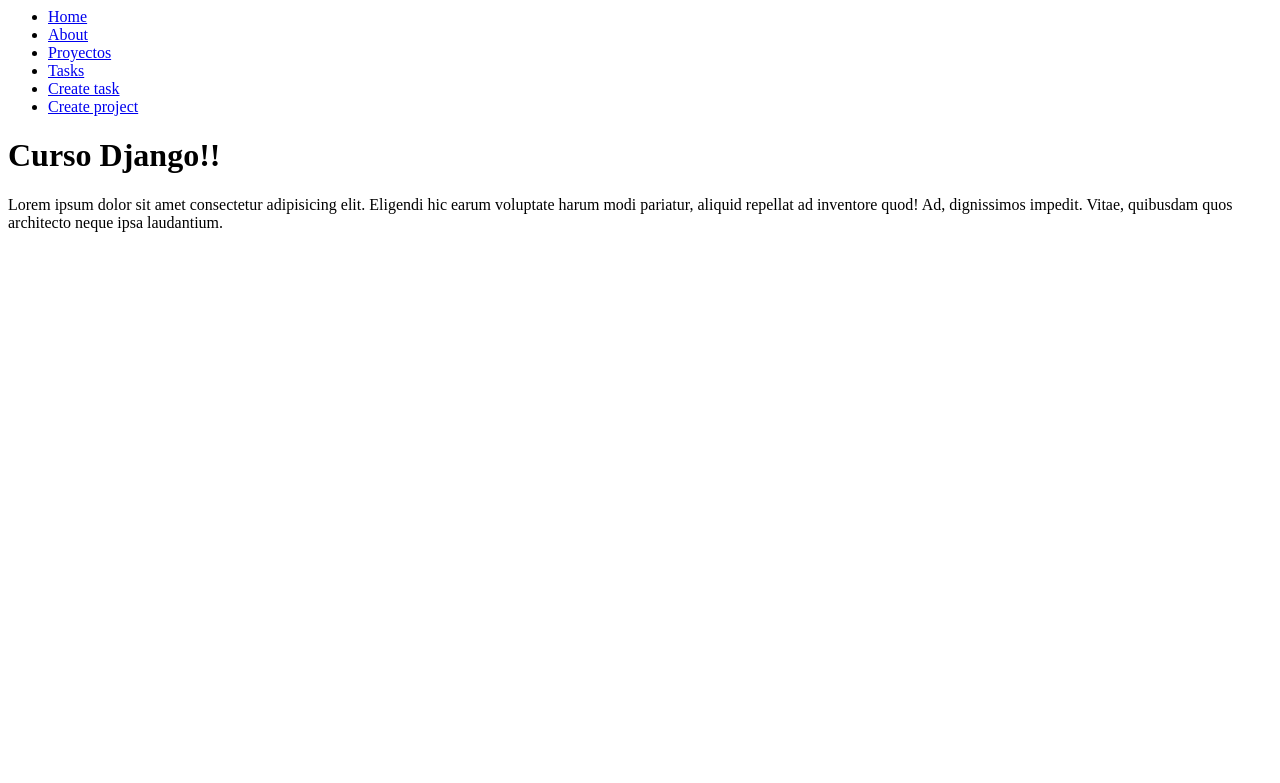
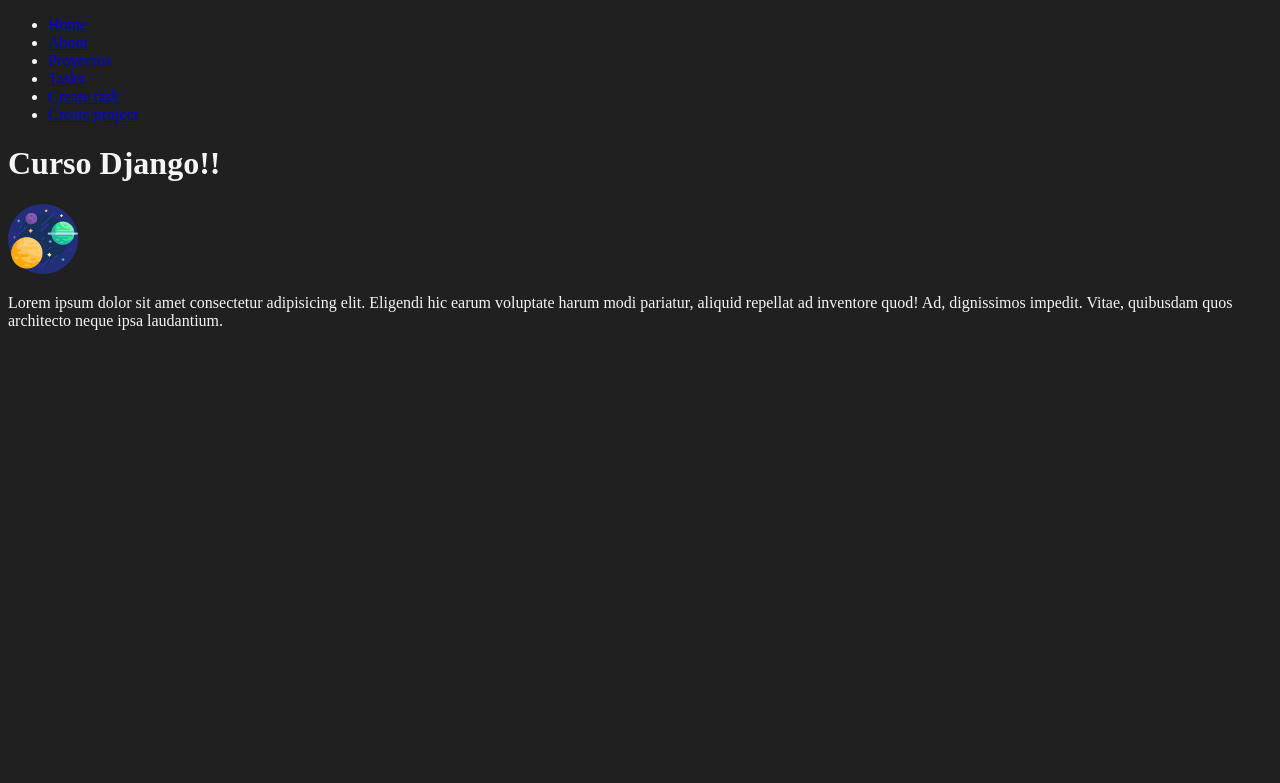
Before and after one commit to alonso1298/Djangoproject, a Django app: page / in a window 1280 px wide. Shown: the top 783 px of the page. Run offline with Django 5.2, Linux system fonts and the light colour scheme.

Commit message:
static files

```diff
--- /dev/null
+++ b/myapp/static/styles/main.css
@@ -0,0 +1,5 @@
+body {
+    background: #202020;
+    color: whitesmoke;
+
+}
--- a/myapp/templates/index.html
+++ b/myapp/templates/index.html
@@ -1,10 +1,14 @@
 
 {% extends 'layouts/base.html' %}
 
+{% load static %}
 
 {% block content %}
 
 <h1>{{title}}</h1>
+
+<img src="{% static 'espacio.png' %}" alt="", width="70">
+
 <p>Lorem ipsum dolor sit amet consectetur adipisicing elit. Eligendi hic earum voluptate harum modi pariatur, aliquid repellat ad inventore quod! Ad, dignissimos impedit. Vitae, quibusdam quos architecto neque ipsa laudantium.</p>
 
 {% endblock %}
--- a/myapp/templates/layouts/base.html
+++ b/myapp/templates/layouts/base.html
@@ -1,3 +1,14 @@
+{% load static %}
+
+<!DOCTYPE html>
+<html lang="en">
+<head>
+    <meta charset="UTF-8">
+    <meta name="viewport" content="width=device-width, initial-scale=1.0">
+    <title>Django Projects</title>
+    <link rel="stylesheet" href="{% static '/styles/main.css' %}">
+</head>
+<body>
     <nav>
         <ul>
             <li>
@@ -23,3 +34,5 @@
 
     {% block content %}
     {% endblock %}
+</body>
+</html>
```
Also changed, not shown: myapp/static/espacio.png (added). Lines whose indentation alone changed are shown as unchanged.
